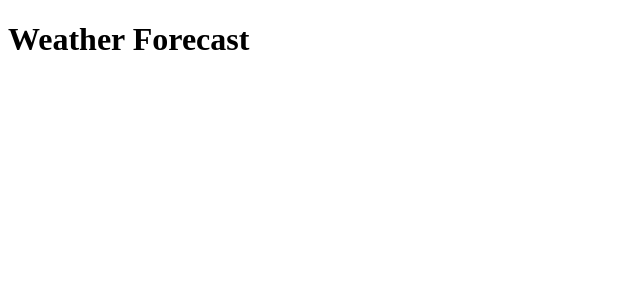
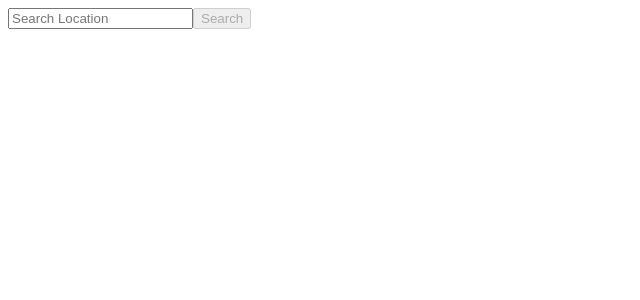
Before and after one commit to bd2187/weather-forecast, a React app: page / in a window 1280 px wide. Shown: the top 300 px of the page, without its empty margins (0-640 px from the left). Built offline with nearby package versions, Linux system fonts and the light colour scheme.

Commit message:
add SearchBarContainer

```diff
--- a/src/app.js
+++ b/src/app.js
@@ -1,9 +1,6 @@
 import React from 'react';
 import { render } from 'react-dom';
-
-function App() {
-  return <h1>Weather Forecast</h1>
-}
+import App from './components/App';
 
 render (
   <App/>,
--- /dev/null
+++ b/src/components/App.js
@@ -0,0 +1,12 @@
+import React from 'react';
+import SearchBarContainer from '../containers/SearchBarContainer';
+
+function App () {
+  return (
+    <div className="container">
+      <SearchBarContainer />
+    </div>
+  )
+}
+
+export default App;
--- /dev/null
+++ b/src/containers/SearchBarContainer.js
@@ -0,0 +1,36 @@
+import React, { Component } from 'react';
+
+class SearchBarContainer extends Component {
+  constructor(props) {
+    super(props);
+    this.state = {
+      value: ''
+    }
+    this.handleChange = this.handleChange.bind(this);
+  }
+  handleChange(e){
+    this.setState({value: e.target.value})
+  }
+  handleSubmit(e) {
+    e.preventDefault()
+  }
+  render() {
+    return (
+      <form className="searchBar" onSubmit={this.handleSubmit}>
+        <input
+          className="searchInput"
+          type="text"
+          value={this.state.value}
+          onChange={this.handleChange}
+          placeholder="Search Location"/>
+        <button
+          className="searchButton"
+          disabled={!this.state.value}>
+          Search
+        </button>
+      </form>
+    )
+  }
+}
+
+export default SearchBarContainer;
```
